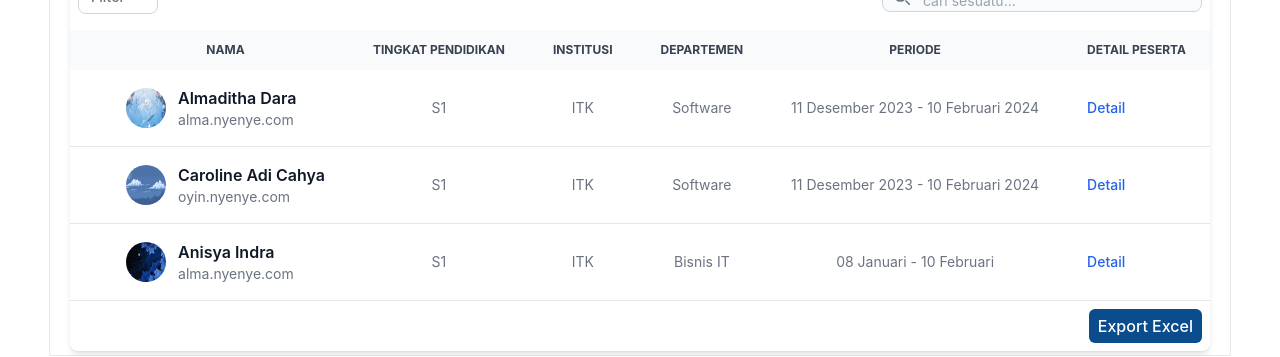
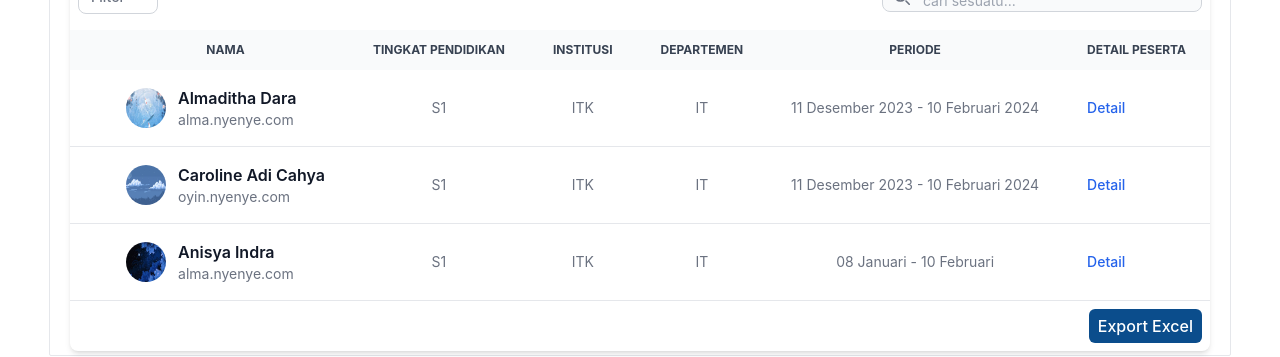
Before and after one commit to carolineadicahya/website_kp, a React (Vite) app: page /sdm in a window 1280 px wide. Shown: the part 299-656 px from the top of the page. Built offline with nearby package versions, Linux system fonts and the light colour scheme.

Commit message:
export excel

```diff
--- a/package.json
+++ b/package.json
@@ -14,17 +14,21 @@
     "@fortawesome/free-solid-svg-icons": "^6.5.1",
     "@fortawesome/react-fontawesome": "^0.2.0",
     "@material-tailwind/react": "^2.1.8",
+    "file-saver": "^2.0.5",
     "flowbite": "^2.2.1",
     "flowbite-datepicker": "^1.2.6",
     "flowbite-react": "^0.7.2",
     "react": "^18.2.0",
+    "react-data-export": "^0.6.0",
     "react-datepicker": "^4.25.0",
     "react-dom": "^18.2.0",
+    "react-easy-export": "^1.0.1",
     "react-form-stepper": "^2.0.3",
     "react-responsive-carousel": "^3.2.23",
     "react-responsive-pagination": "^2.4.1",
     "react-router-dom": "^6.21.1",
-    "react-tailwindcss-datepicker": "^1.6.6"
+    "react-tailwindcss-datepicker": "^1.6.6",
+    "xlsx": "^0.18.5"
   },
   "devDependencies": {
     "@types/react": "^18.2.43",
--- a/src/layouts/form_stepper/DataMagang.jsx
+++ b/src/layouts/form_stepper/DataMagang.jsx
@@ -41,7 +41,10 @@ const DataMagang = () => {
               className="bg-gray-50 border border-gray-300 text-gray-900 text-sm rounded-lg focus:ring-blue-600 focus:border-blue-600 block w-full p-2.5 dark:bg-gray-700 dark:border-gray-600 dark:placeholder-gray-400 dark:text-white dark:focus:ring-blue-500 dark:focus:border-blue-500">
               <option value="">Pilih Departemen</option>
               <option value="">IT</option>
+              <option value="">Farmasi</option>
               <option value="">Teknik</option>
+              <option value="">Keuangan</option>
+              <option value="">SDM</option>
             </select>
           </div>
 
--- a/src/sdm/sdm.jsx
+++ b/src/sdm/sdm.jsx
@@ -1,5 +1,6 @@
 import React from "react";
 import { useNavigate } from "react-router-dom";
+import { exportToExcel } from "react-easy-export";
 
 import gambar1 from "../assets/gambar1.jpg";
 import gambar2 from "../assets/gambar2.jpg";
@@ -12,12 +13,28 @@ const SDM = () => {
     navigate("/detail_peserta");
   };
 
-  var nama = [];
-  var institusi = [];
-  var jurusan_fakultas = [];
-  var prodi = [];
-  var durasi = [];
-  var periode = [];
+  const dataPeserta = [
+    ["Nama", "Tingkat Pendidikan", "Institusi", "Department", "Periode"],
+    [
+      "Almaditha Dara",
+      "S1",
+      "ITK",
+      "IT",
+      "11 Desember 2023 - 10 Februari 2024",
+    ],
+    [
+      "Caroline Adi Cahya",
+      "S1",
+      "ITK",
+      "IT",
+      "11 Desember 2023 - 10 Februari 2024",
+    ],
+    ["Anisya Indra", "S1", "ITK", "IT", "08 Januari - 10 Februari"],
+  ];
+
+  const handleExportToExcel = () => {
+    exportToExcel(dataPeserta, "data_peserta.xls");
+  };
 
   return (
     <div className="mt-10 rounded-sm border border-stroke bg-white px-5 pt-6 pb-2.5 shadow-default dark:border-gray-800 dark:bg-gray-800 dark:bg-boxdark sm:px-7.5 xl:pb-1">
@@ -180,7 +197,7 @@ const SDM = () => {
               </th>
               <td className="text-center px-6 py-4">S1</td>
               <td className="text-center px-6 py-4">ITK</td>
-              <td className="text-center px-6 py-4">Software</td>
+              <td className="text-center px-6 py-4">IT</td>
               <td className="text-center px-6 py-4">
                 11 Desember 2023 - 10 Februari 2024
               </td>
@@ -219,7 +236,7 @@ const SDM = () => {
               </th>
               <td className="text-center px-6 py-4">S1</td>
               <td className="text-center px-6 py-4">ITK</td>
-              <td className="text-center px-6 py-4">Software</td>
+              <td className="text-center px-6 py-4">IT</td>
               <td className="text-center px-6 py-4">
                 11 Desember 2023 - 10 Februari 2024
               </td>
@@ -255,7 +272,7 @@ const SDM = () => {
               </th>
               <td className="text-center px-6 py-4">S1</td>
               <td className="text-center px-6 py-4">ITK</td>
-              <td className="text-center px-6 py-4">Bisnis IT</td>
+              <td className="text-center px-6 py-4">IT</td>
               <td className="text-center px-6 py-4">
                 08 Januari - 10 Februari
               </td>
@@ -283,7 +300,9 @@ const SDM = () => {
           </div>
         </div>
         <div className="flex justify-end  mt-2 mb-2 mr-2">
-          <button className="bg-[#0b4d8c] hover:bg-[#073560] text-white px-2 py-1 rounded-md">
+          <button
+            onClick={handleExportToExcel}
+            className="bg-[#0b4d8c] hover:bg-[#073560] text-white px-2 py-1 rounded-md">
             Export Excel
           </button>
         </div>
--- a/src/sekre/sekre.jsx
+++ b/src/sekre/sekre.jsx
@@ -1,6 +1,6 @@
-import React, { useState } from "react";
+import React from "react";
 import { useNavigate } from "react-router-dom";
-import ResponsivePagination from "react-responsive-pagination";
+import { exportToExcel } from "react-easy-export";
 
 import gambar1 from "../assets/gambar1.jpg";
 import gambar2 from "../assets/gambar2.jpg";
@@ -13,12 +13,28 @@ const Sekretaris = () => {
     navigate("/peserta_magang");
   };
 
-  var nama = [];
-  var institusi = [];
-  var jurusan_fakultas = [];
-  var prodi = [];
-  var durasi = [];
-  var periode = [];
+  const dataPeserta = [
+    ["Nama", "Tingkat Pendidikan", "Institusi", "Department", "Periode"],
+    [
+      "Almaditha Dara",
+      "S1",
+      "ITK",
+      "IT",
+      "11 Desember 2023 - 10 Februari 2024",
+    ],
+    [
+      "Caroline Adi Cahya",
+      "S1",
+      "ITK",
+      "IT",
+      "11 Desember 2023 - 10 Februari 2024",
+    ],
+    ["Anisya Indra", "S1", "ITK", "IT", "08 Januari - 10 Februari"],
+  ];
+
+  const handleExportToExcel = () => {
+    exportToExcel(dataPeserta, "data_peserta.xls");
+  };
 
   return (
     <div className="mt-10 rounded-sm border border-stroke bg-white px-5 pt-6 pb-2.5 shadow-default dark:border-gray-800 dark:bg-gray-800 dark:bg-boxdark sm:px-7.5 xl:pb-1">
@@ -181,7 +197,7 @@ const Sekretaris = () => {
               </th>
               <td className="text-center px-6 py-4">S1</td>
               <td className="text-center px-6 py-4">ITK</td>
-              <td className="text-center px-6 py-4">Software</td>
+              <td className="text-center px-6 py-4">IT</td>
               <td className="text-center px-6 py-4">
                 11 Desember 2023 - 10 Februari 2024
               </td>
@@ -220,7 +236,7 @@ const Sekretaris = () => {
               </th>
               <td className="text-center px-6 py-4">S1</td>
               <td className="text-center px-6 py-4">ITK</td>
-              <td className="text-center px-6 py-4">Software</td>
+              <td className="text-center px-6 py-4">IT</td>
               <td className="text-center px-6 py-4">
                 11 Desember 2023 - 10 Februari 2024
               </td>
@@ -256,7 +272,7 @@ const Sekretaris = () => {
               </th>
               <td className="text-center px-6 py-4">S1</td>
               <td className="text-center px-6 py-4">ITK</td>
-              <td className="text-center px-6 py-4">Bisnis IT</td>
+              <td className="text-center px-6 py-4">IT</td>
               <td className="text-center px-6 py-4">
                 08 Januari - 10 Februari
               </td>
@@ -266,7 +282,7 @@ const Sekretaris = () => {
                   href="#"
                   type="button"
                   data-modal-show="editUserModal"
-                  className="font-medium text-blue-600 dark:text-blue-500 hover:underline">
+                  className="font-medium text-blue-600 hover:text-blue-900 dark:text-blue-500 hover:underline">
                   Detail
                 </a>
               </td>
@@ -284,7 +300,9 @@ const Sekretaris = () => {
           </div>
         </div>
         <div className="flex justify-end mt-2 mb-2 mr-2">
-          <button className="bg-[#0b4d8c] hover:bg-[#073560] text-white px-2 py-1 rounded-md">
+          <button
+            onClick={handleExportToExcel}
+            className="bg-[#0b4d8c] hover:bg-[#073560] text-white px-2 py-1 rounded-md">
             Export Excel
           </button>
         </div>
```
Also changed, not shown: 1 other file (tests, documents, lock files or other folders).
